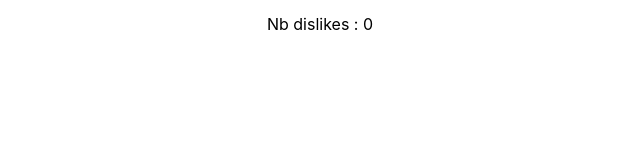
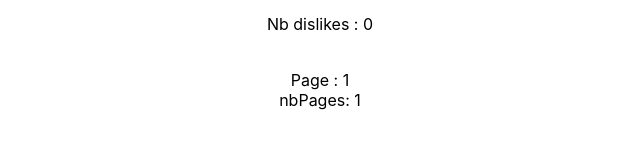
Before and after one commit to suzette-sousa/react-interview, a React (Create React App) app: page / in a window 1280 px wide. Both pictures are taken after a click on the element "Comedy". Shown: the part 552-700 px from the top of the page, without its empty margins (320-960 px from the left). Built offline with nearby package versions, Linux system fonts and the light colour scheme.

Commit message:
add pagination

```diff
--- a/src/Movies/Movies.jsx
+++ b/src/Movies/Movies.jsx
@@ -4,7 +4,9 @@ import Movie from '../Movie/Movie';
 import { getQueryData } from '../store/actions/queryAction';
 
 const Movies = (props) => {
-  const {results, loading, count, categories, filters} = props.queryData;
+  const {results, loading, countAll, countResults, categories, filters, pageNumber, pageSize} = props.queryData;
+
+  const nbPages = Math.ceil(countResults / pageSize);
 
   const dispatch = useDispatch();
   useEffect(() => {
@@ -12,7 +14,7 @@ const Movies = (props) => {
   }, [dispatch])
 
   const filterByCategory = (e) => {
-    dispatch(getQueryData({category: e.target.innerHTML}))
+    dispatch(getQueryData(1, pageSize, {category: e.target.innerHTML}))
   }
 
   return (
@@ -20,7 +22,7 @@ const Movies = (props) => {
       <h1>Liste des films</h1>
       {!loading && (
         <div>
-          <p>{count} film{count > 1 && "s"} répertorié{count > 1 && "s"}</p>
+          <p>{countAll} film{countAll > 1 && "s"} répertorié{countAll > 1 && "s"}</p>
 
           {filters?.category && <span  onClick={(e) => dispatch(getQueryData())}>Reset filtres</span>}
 
@@ -34,19 +36,26 @@ const Movies = (props) => {
             <div key={index} onClick={(e) => filterByCategory(e)}>{category}</div>
           ))}
 
-          {count !== results?.length && <p>{results?.length} résultat{results?.length > 1 && "s"}</p>}
+          {countResults !== countAll && <p>{countResults} résultat{countResults > 1 && "s"}</p>}
 
           {results?.length && results.map((movie) => (
             <div key={movie.id}>
               <Movie movieDetails={movie} />
             </div>
           ))}
+
+          {pageNumber > 1 && <span onClick={() => dispatch(getQueryData(pageNumber - 1, pageSize, filters))}>Précédent</span>}
+          <br/>
+          <span>Page : {pageNumber}</span>
+          <br/>
+          nbPages: {nbPages}
+          {pageNumber < nbPages && <span onClick={() => dispatch(getQueryData(pageNumber + 1, pageSize, filters))}>Suivant</span>}
         </div>
       )}
     </section>
   );
 }
 
-const mapStateToProps = (state) => ({queryData: state.queryData, addLike: state.addLike, newData: state.newData});
+const mapStateToProps = (state) => ({queryData: state.queryData, addLike: state.addLike});
 
 export default connect(mapStateToProps)(Movies);
--- a/src/store/actions/queryAction.js
+++ b/src/store/actions/queryAction.js
@@ -1,14 +1,16 @@
 import {GET_QUERYDATA, QUERYDATA_ERROR} from './actionsTypes';
 import {movies$} from '../../data/movies';
 
-export const getQueryData = (filters) => async dispatch => {
+export const getQueryData = (pageNumber = 1, pageSize = 4, filters) => async dispatch => {
   movies$
   .then(response => {
     dispatch({
       type: GET_QUERYDATA,
       payload: {
         results: response,
-        filters
+        filters,
+        pageNumber,
+        pageSize
       }
     })
   })
--- a/src/store/reducers/queryDataReducer.js
+++ b/src/store/reducers/queryDataReducer.js
@@ -3,9 +3,12 @@ import {ADD_LIKE, GET_QUERYDATA} from '../actions/actionsTypes';
 const initialState = {
   loading: true,
   results: [],
-  count: 0,
+  countResults: 0,
+  countAll: 0,
   categories: [],
-  filters: null
+  filters: null,
+  pageNumber: 1,
+  pageSize: 4
 }
 
 const queryDataReducer = (state = initialState, action) => {
@@ -13,11 +16,14 @@ const queryDataReducer = (state = initialState, action) => {
     case GET_QUERYDATA:
       return {
         ...state,
-        results: action.payload.results.filter(movie => !action.payload.filters?.category ? movie : movie.category === action.payload.filters?.category),
+        results: action.payload.results.filter(movie => !action.payload.filters?.category ? movie : movie.category === action.payload.filters?.category).slice((action.payload?.pageNumber - 1) * action.payload?.pageSize, action.payload?.pageNumber * action.payload?.pageSize),
         filters: action.payload.filters,
-        count: action.payload.results.length,
+        countResults: action.payload.results.filter(movie => !action.payload.filters?.category ? movie : movie.category === action.payload.filters?.category).length,
+        countAll: action.payload.results.length,
         categories: [...new Set(action.payload.results.map(movie=> movie.category))],
-        loading: false
+        loading: false,
+        pageNumber: action.payload?.pageNumber,
+        pageSize: action.payload?.pageSize
       }
     case ADD_LIKE:
       return {
```
